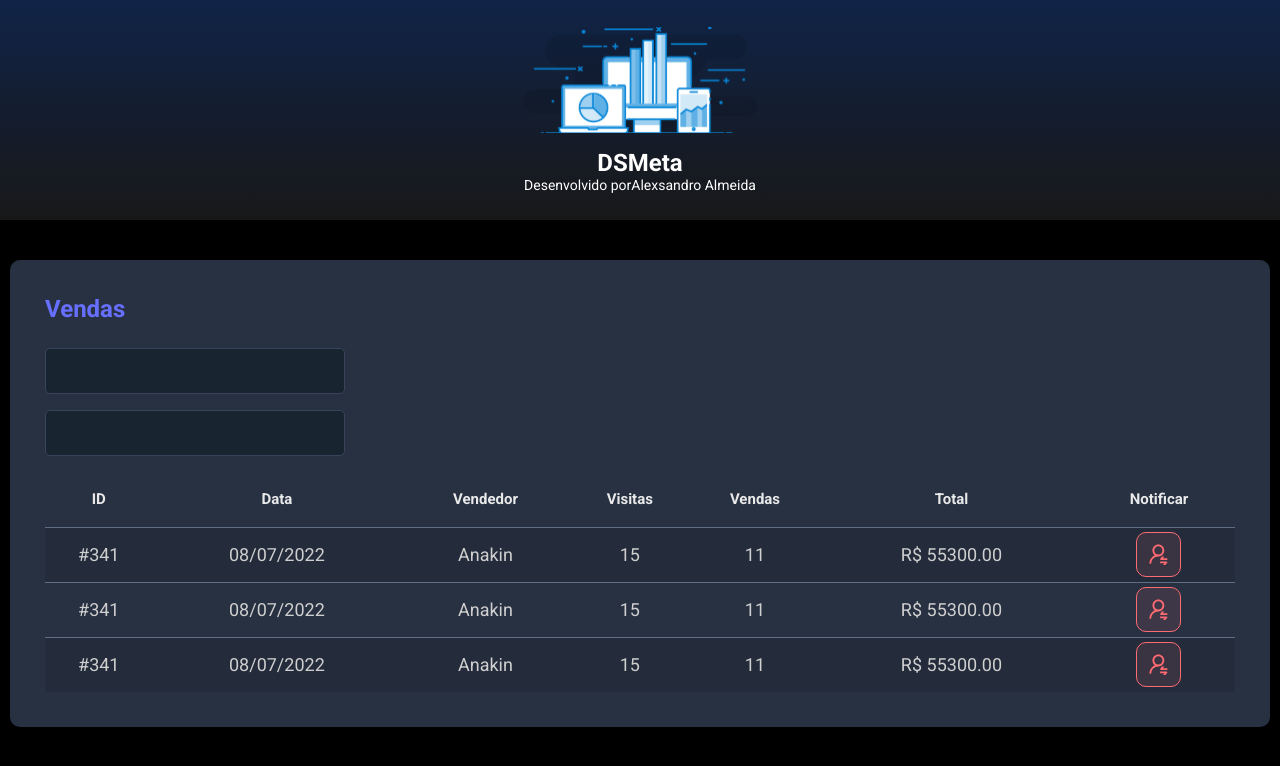
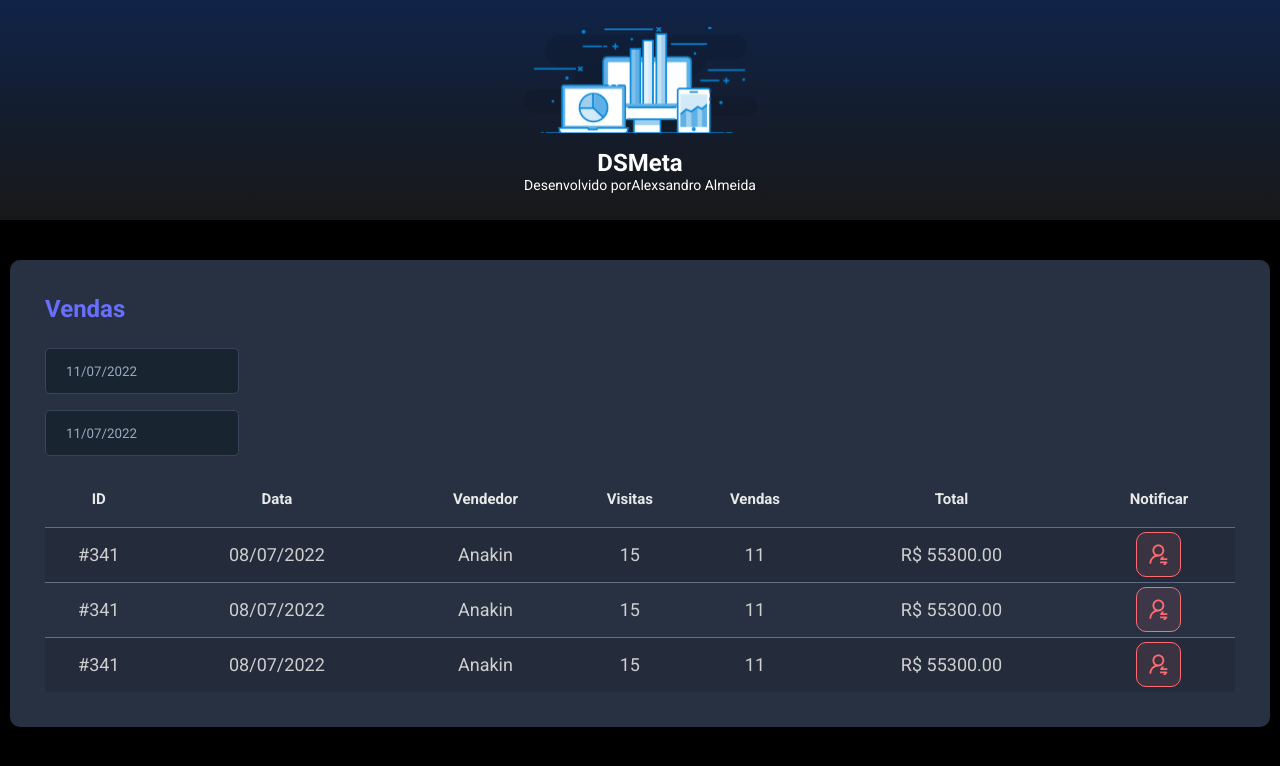
Before and after one commit to Alexdevsoft/dsmeta, a React (Vite) app in the folder frontend/: page / in a window 1280 px wide. Shown: the top 766 px of the page. Built offline with nearby package versions, Linux system fonts and the light colour scheme.

Commit message:
Datepicker

```diff
--- a/frontend/package.json
+++ b/frontend/package.json
@@ -8,7 +8,9 @@
     "preview": "vite preview"
   },
   "dependencies": {
+    "@types/react-datepicker": "4.4.2",
     "react": "^18.0.0",
+    "react-datepicker": "4.8.0",
     "react-dom": "^18.0.0"
   },
   "devDependencies": {
--- a/frontend/src/components/SalesCard/index.tsx
+++ b/frontend/src/components/SalesCard/index.tsx
@@ -1,5 +1,8 @@
-import NotificationButton from '../NotificationButton';
-import './style.css'
+import DatePicker from "react-datepicker";
+import "react-datepicker/dist/react-datepicker.css";
+
+import NotificationButton from "../NotificationButton";
+import "./style.css";
 
 function SalesCard() {
   return (
@@ -7,10 +10,20 @@
       <h2 className="dsmeta-sales-title">Vendas</h2>
       <div>
         <div className="dsmeta-form-control-container">
-          <input className="dsmeta-form-control" type="text" />
+          <DatePicker
+            selected={new Date()}
+            onChange={(date: Date) => {}}
+            className="dsmeta-form-control"
+            dateFormat="dd/MM/yyyy"
+          />
         </div>
         <div className="dsmeta-form-control-container">
-          <input className="dsmeta-form-control" type="text" />
+          <DatePicker
+            selected={new Date()}
+            onChange={(date: Date) => {}}
+            className="dsmeta-form-control"
+            dateFormat="dd/MM/yyyy"
+          />
         </div>
       </div>
 
@@ -37,7 +50,7 @@
               <td>R$ 55300.00</td>
               <td>
                 <div className="dsmeta-red-btn-container">
-                    <NotificationButton />
+                  <NotificationButton />
                 </div>
               </td>
             </tr>
```
Also changed, not shown: 1 other file (tests, documents, lock files or other folders).
